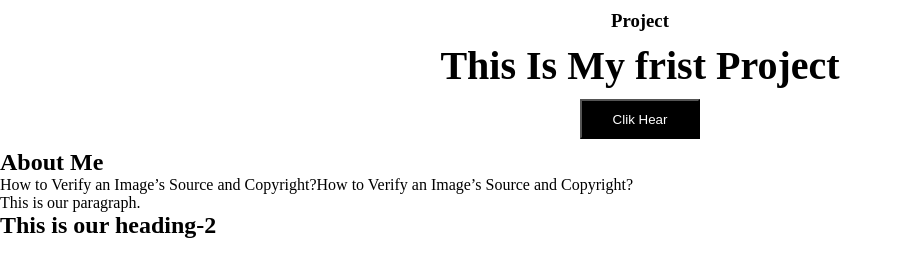
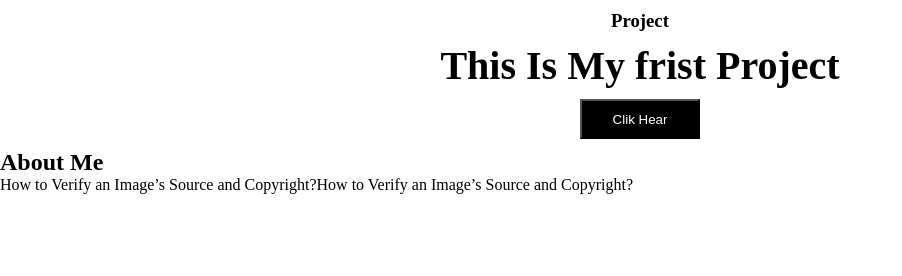
Before and after one commit to abcbokkor/web-desgine, a plain HTML site: page index.html in a window 1280 px wide. Shown: the whole page, without its empty margins (0-902 px from the left). Drawn offline with Linux system fonts and the light colour scheme.

Commit message:
remove h2

```diff
--- a/index.html
+++ b/index.html
@@ -28,9 +28,7 @@
     <p class="pragraph">
         How to Verify an Image’s Source and Copyright?How to Verify an Image’s Source and Copyright?
     </p>
-    <p>This is our paragraph.</p>
 
-    <h2>This is our heading-2</h2>
 
 
 
```
